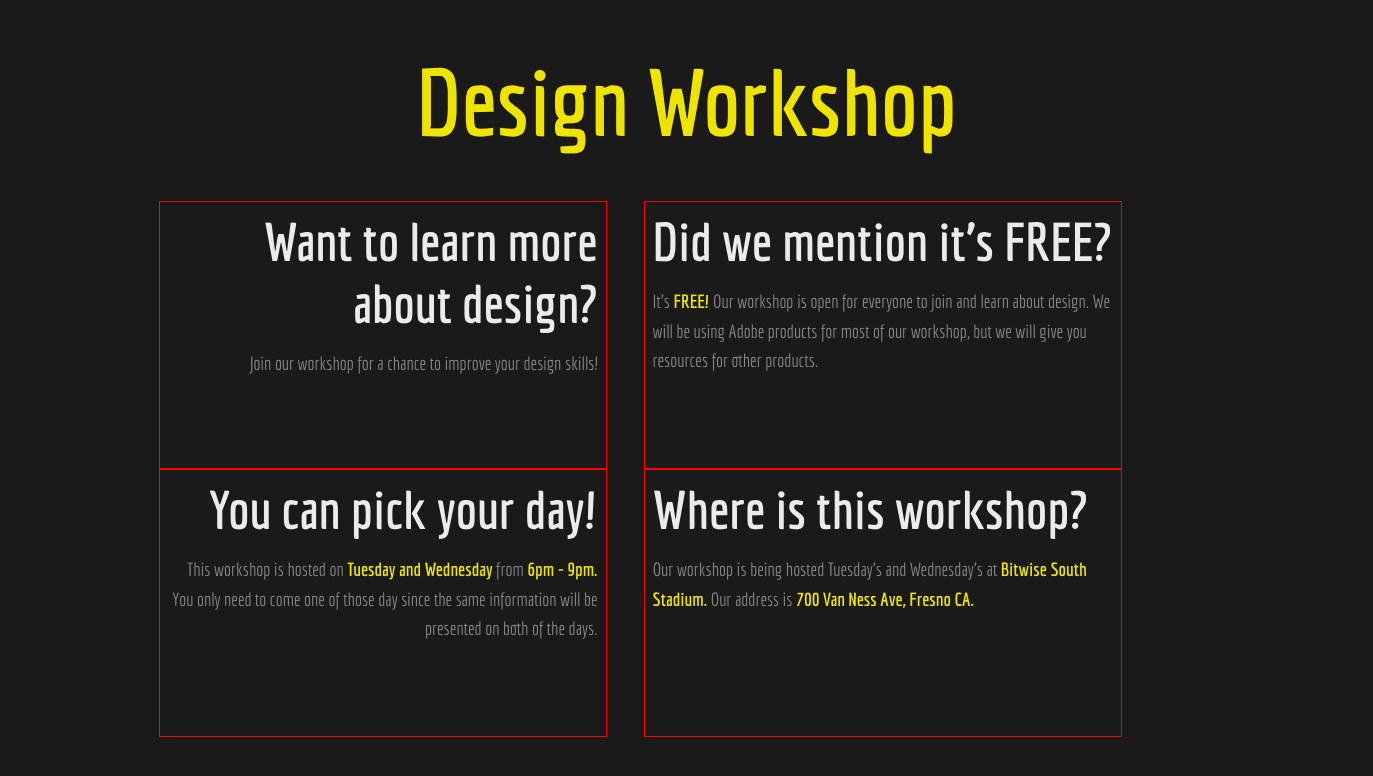
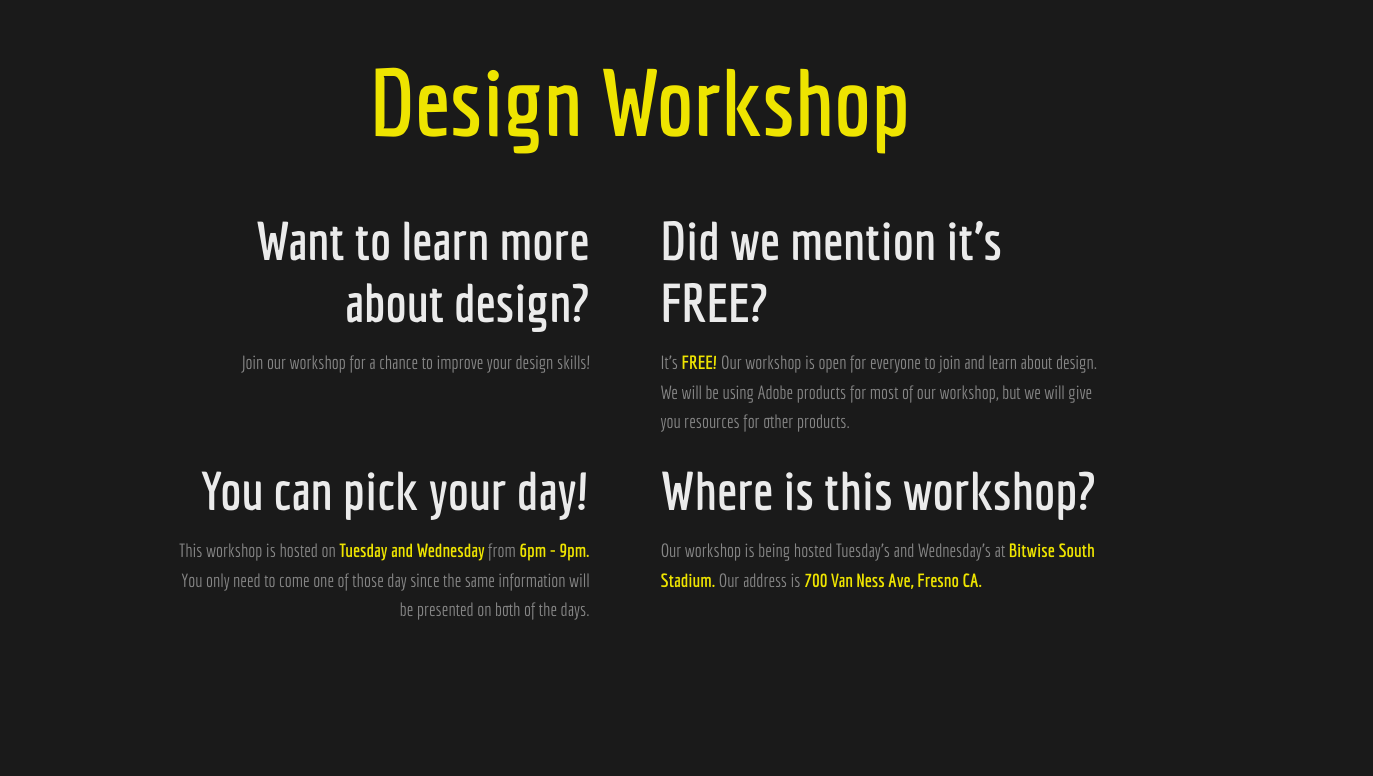
Before and after one commit to kbonillas/design-workshop, a plain HTML site: page index.html in a window 1280 px wide. Shown: the whole page, 1373 px wide, since content can reach past the window. Drawn offline with Linux system fonts and the light colour scheme.

Commit message:
finishing touches

```diff
--- a/style.css
+++ b/style.css
@@ -4,14 +4,16 @@
 
     font-family: 'Economica', sans-serif;
     background-color: #1A1A1A;
+    box-sizing: border-box;
 }
 
 .container{
     display: flex;
     flex-flow: column wrap;
-    justify-content: space-between;
+    justify-content: space-around;
     align-items: center;
     margin: 0 auto;
+    width: 300px;
 }
 
 h1{
@@ -31,10 +33,11 @@ h2{
 p{
     color: #868686;
     font-size: 12pt;
+    padding-bottom: 10px;
 }
 
 section{
-    border: 1px solid red;
+    /* border: 1px solid red; */
 }
 
 
@@ -43,8 +46,8 @@ section{
     .container{
         display: flex;
         flex-flow: row wrap;
-        justify-content: space-between;
-        max-width: 1000px;
+        justify-content: space-around;
+        width: 1000px;
         margin: 0 auto;
     }
 
```
